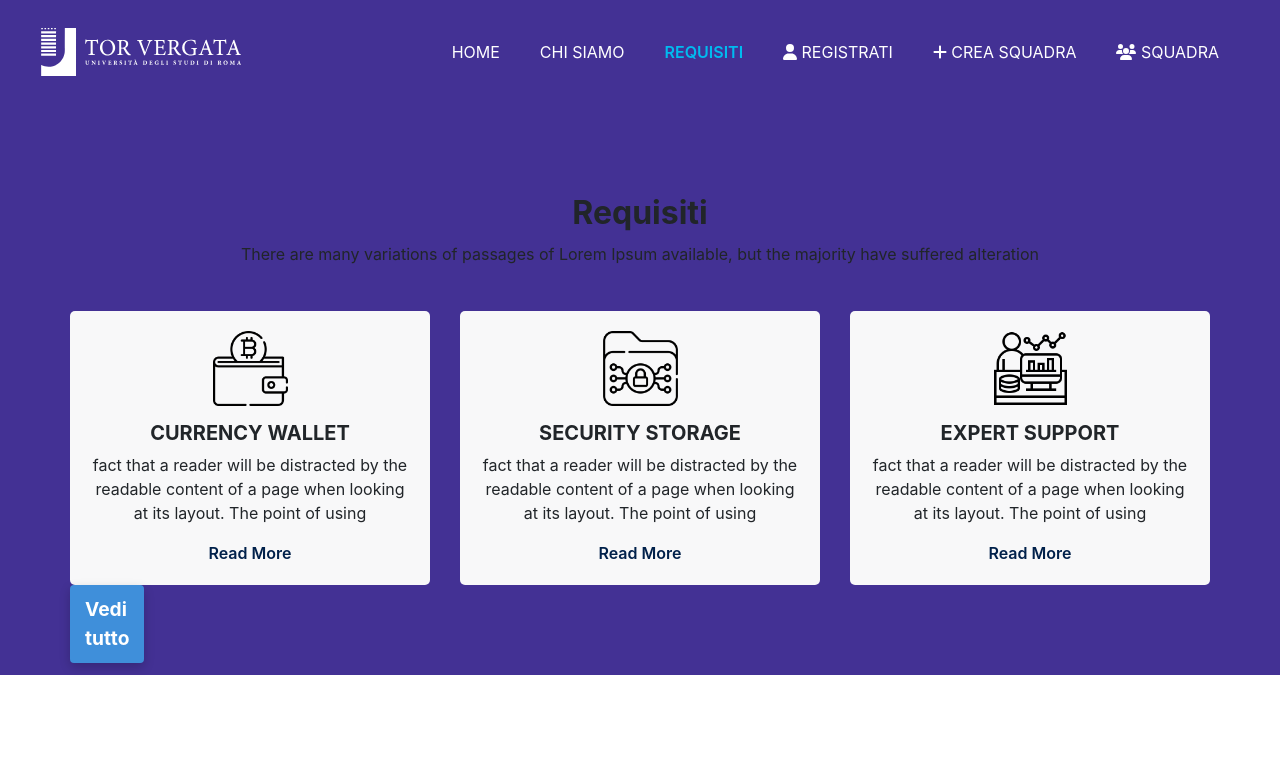
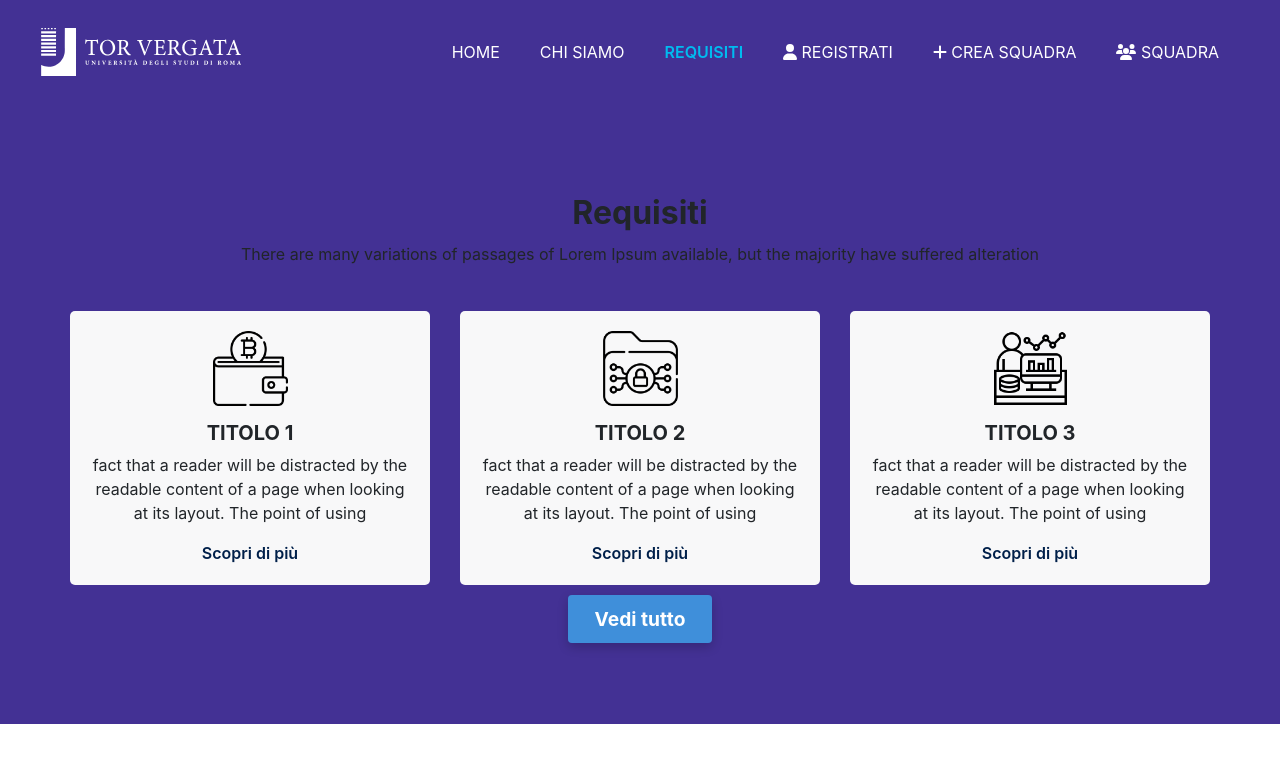
Before and after one commit to IonutZbir/Hackathon, a Vue app in the folder hackathon25/: page /requiments in a window 1280 px wide. Shown: the top 762 px of the page. Built offline with nearby package versions, Linux system fonts and the light colour scheme.

Commit message:
made card component

```diff
--- a/hackathon25/src/components/HeroArea.vue
+++ b/hackathon25/src/components/HeroArea.vue
@@ -13,7 +13,6 @@
 
 </script>
 <template>
-    <InteractiveButton/>
     <div class="hero_area">
         <NavBar />
         <Carousel />
--- a/hackathon25/src/components/InteractiveButton.vue
+++ b/hackathon25/src/components/InteractiveButton.vue
@@ -18,9 +18,8 @@
 <style>
 
     .inner-button-text {
-        position: absolute;
         user-select: none;
-        padding: 10px 15px;
+        padding: 12px 27px;
         font-size: 1.2em;
         background-color: #3F8FDA;
         color: #ffffff;
--- a/hackathon25/src/components/RequimentsComponent.vue
+++ b/hackathon25/src/components/RequimentsComponent.vue
@@ -1,7 +1,20 @@
 <script setup>
+import Card from '@/widgets/card.vue';
 import InteractiveButton from './InteractiveButton.vue';
 
 </script>
+
+<style>
+.button-center {
+  width: 100%;
+  height: 100%;
+  display: flex;
+  justify-content: center;
+  margin-top: 20px;
+}
+
+</style>
+
 
 <template>
     <section class="service_section layout_padding">
@@ -16,69 +29,12 @@ import InteractiveButton from './InteractiveButton.vue';
           </p>
         </div>
         <div class="row">
-          <div class="col-md-4 ">
-            <div class="box ">
-              <div class="img-box">
-                <img src="@/images/s1.png" alt="">
-              </div>
-              <div class="detail-box">
-                <h5>
-                  Currency Wallet
-                </h5>
-                <p>
-                  fact that a reader will be distracted by the readable content of a page when looking at its layout.
-                  The
-                  point of using
-                </p>
-                <a href="">
-                  Read More
-                </a>
-              </div>
-            </div>
-          </div>
-          <div class="col-md-4 ">
-            <div class="box ">
-              <div class="img-box">
-                <img src="@/images/s2.png" alt="">
-              </div>
-              <div class="detail-box">
-                <h5>
-                  Security Storage
-                </h5>
-                <p>
-                  fact that a reader will be distracted by the readable content of a page when looking at its layout.
-                  The
-                  point of using
-                </p>
-                <a href="">
-                  Read More
-                </a>
-              </div>
-            </div>
-          </div>
-          <div class="col-md-4 ">
-            <div class="box ">
-              <div class="img-box">
-                <img src="@/images/s3.png" alt="">
-              </div>
-              <div class="detail-box">
-                <h5>
-                  Expert Support
-                </h5>
-                <p>
-                  fact that a reader will be distracted by the readable content of a page when looking at its layout.
-                  The
-                  point of using
-                </p>
-                <a href="">
-                  Read More
-                </a>
-              </div>
-            </div>
-          </div>
+          <Card title="Titolo 1" description="fact that a reader will be distracted by the readable content of a page when looking at its layout. The point of using " immagine="src/images/s1.png"/>
+          <Card title="Titolo 2" description="fact that a reader will be distracted by the readable content of a page when looking at its layout. The point of using " immagine="src/images/s2.png"/>
+          <Card title="Titolo 3" description="fact that a reader will be distracted by the readable content of a page when looking at its layout. The point of using " immagine="src/images/s3.png"/>
         </div>
-        <div style="position: absolute;">
-        <InteractiveButton text="Vedi tutto"/>
+        <div class="button-center">
+          <InteractiveButton text="Vedi tutto"/>
         </div>
       </div>
     </div>
--- /dev/null
+++ b/hackathon25/src/widgets/card.vue
@@ -0,0 +1,31 @@
+<script setup>
+    const props = defineProps({
+        title: {
+            type: String,
+            required: true
+        },
+        description: {
+            type: String,
+            required: true
+        },
+        immagine: {
+            type: String,
+            required: true
+        },
+    });
+</script>
+
+<template>
+    <div class="col-md-4">
+        <div class="box ">
+            <div class="img-box">
+                <img :src="immagine" alt="">
+            </div>
+            <div class="detail-box">
+                <h5>{{props.title}}</h5>
+                <p>{{props.description}}</p>
+                <a href="">Scopri di più</a>
+            </div>
+        </div>
+    </div>
+</template>
```
Also changed, not shown: hackathon25/src/css/bootstrap.css, 1 other file (tests, documents, lock files or other folders).
